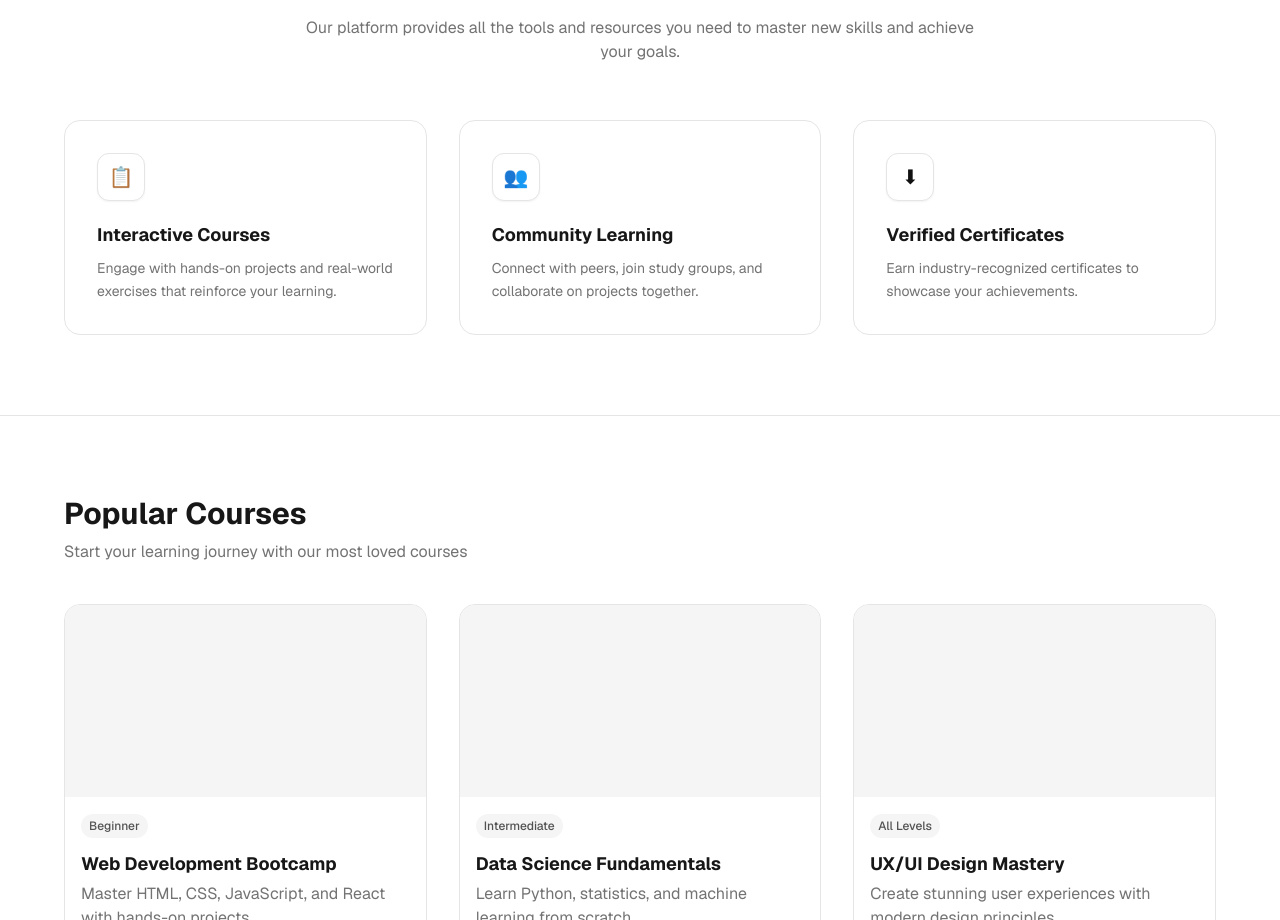
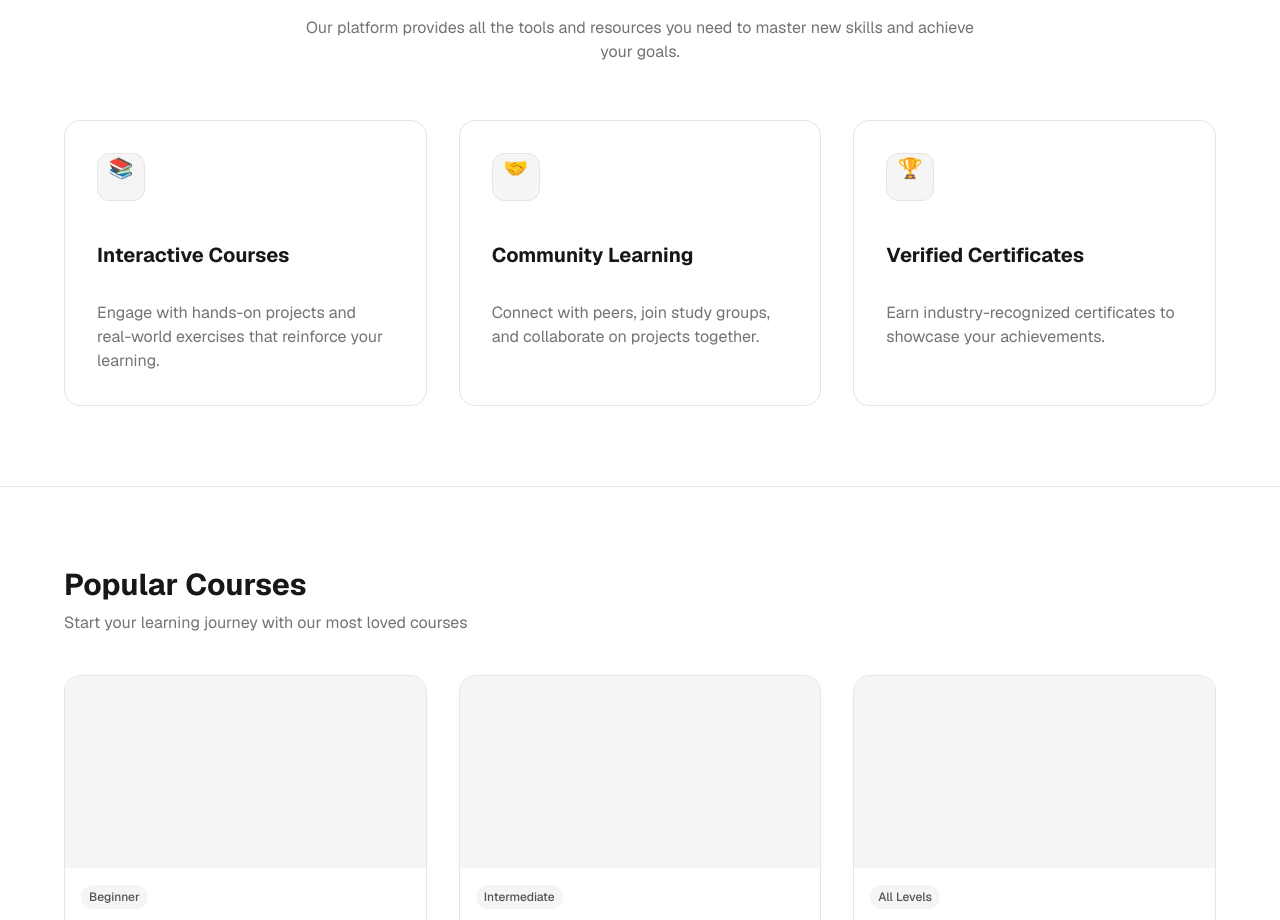
Before and after one commit to Embotic-Wayne/AutoWeb-Test, a Next.js app in the folder apps/project-flow/: page / in a window 1280 px wide. Shown: the part 1067-1987 px from the top of the page. Built offline with nearby package versions, Linux system fonts and the light colour scheme.

Commit message:
Agent update: intel-ddda989801cf (features)

```diff
--- a/apps/project-flow/src/components/ai-generated/Features.tsx
+++ b/apps/project-flow/src/components/ai-generated/Features.tsx
@@ -1,56 +1,31 @@
 export default function Features() {
-  const features = [
-    {
-      icon: "\u{1F4CB}",
-      title: "Interactive Courses",
-      description:
-        "Engage with hands-on projects and real-world exercises that reinforce your learning.",
-    },
-    {
-      icon: "\u{1F465}",
-      title: "Community Learning",
-      description:
-        "Connect with peers, join study groups, and collaborate on projects together.",
-    },
-    {
-      icon: "\u{2B07}",
-      title: "Verified Certificates",
-      description:
-        "Earn industry-recognized certificates to showcase your achievements.",
-    },
-  ];
-
   return (
-    <section
-      id="features"
-      className="border-b border-neutral-200 bg-white px-6 py-20"
-    >
+    <section id="features" className="border-b border-neutral-200 bg-white px-6 py-20">
       <div className="mx-auto max-w-6xl text-center">
-        <h2 className="text-3xl font-bold text-neutral-900 md:text-4xl">
-          Everything you need to succeed
-        </h2>
-        <p className="mx-auto mt-4 max-w-2xl text-neutral-500">
-          Our platform provides all the tools and resources you need to master
-          new skills and achieve your goals.
-        </p>
-
+        <h2 className="text-3xl font-bold text-neutral-900 md:text-4xl">Everything you need to succeed</h2>
+        <p className="mx-auto mt-4 max-w-2xl text-neutral-500">Our platform provides all the tools and resources you need to master new skills and achieve your goals.</p>
         <div className="mt-14 grid gap-8 sm:grid-cols-3">
-          {features.map((f) => (
-            <div
-              key={f.title}
-              className="rounded-2xl border border-neutral-200 bg-white p-8 text-left"
-            >
-              <div className="flex h-12 w-12 items-center justify-center rounded-xl border border-neutral-200 bg-white text-xl shadow-sm">
-                {f.icon}
-              </div>
-              <h3 className="mt-5 text-lg font-bold text-neutral-900">
-                {f.title}
-              </h3>
-              <p className="mt-2 text-sm leading-relaxed text-neutral-500">
-                {f.description}
-              </p>
+          <div className="rounded-2xl border border-neutral-200 bg-white p-8 text-left flex flex-col items-start gap-6">
+            <div className="flex flex-col items-center w-12 h-12 rounded-xl border border-neutral-200 bg-neutral-100">
+              <span className="text-xl text-green-600">📚</span>
             </div>
-          ))}
+            <h3 className="mt-4 text-xl font-bold text-neutral-900">Interactive Courses</h3>
+            <p className="mt-2 text-neutral-500">Engage with hands-on projects and real-world exercises that reinforce your learning.</p>
+          </div>
+          <div className="rounded-2xl border border-neutral-200 bg-white p-8 text-left flex flex-col items-start gap-6">
+            <div className="flex flex-col items-center w-12 h-12 rounded-xl border border-neutral-200 bg-neutral-100">
+              <span className="text-xl text-green-600">🤝</span>
+            </div>
+            <h3 className="mt-4 text-xl font-bold text-neutral-900">Community Learning</h3>
+            <p className="mt-2 text-neutral-500">Connect with peers, join study groups, and collaborate on projects together.</p>
+          </div>
+          <div className="rounded-2xl border border-neutral-200 bg-white p-8 text-left flex flex-col items-start gap-6">
+            <div className="flex flex-col items-center w-12 h-12 rounded-xl border border-neutral-200 bg-neutral-100">
+              <span className="text-xl text-green-600">🏆</span>
+            </div>
+            <h3 className="mt-4 text-xl font-bold text-neutral-900">Verified Certificates</h3>
+            <p className="mt-2 text-neutral-500">Earn industry-recognized certificates to showcase your achievements.</p>
+          </div>
         </div>
       </div>
     </section>
```
